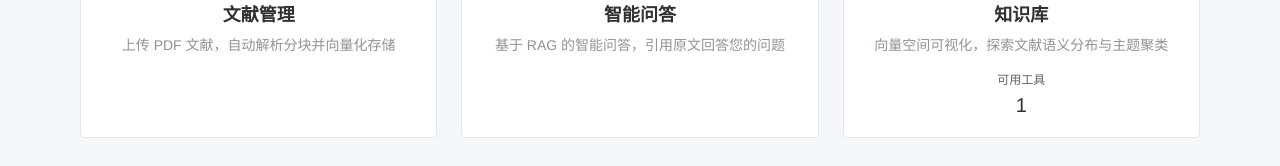
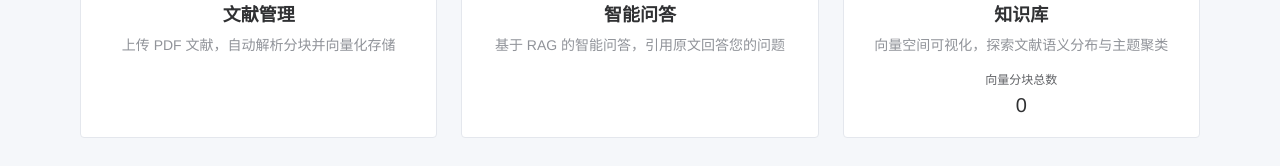
Before and after one commit to fallingnight131/PaperPilot, a Vue app in the folder frontend/: page /home in a window 1280 px wide. Shown: the part 323-489 px from the top of the page. Built offline with nearby package versions, Linux system fonts and the light colour scheme; no server answers; sample sign-in values are in the browser's storage.

Commit message:
修改首页ui

```diff
--- a/frontend/src/views/HomeView.vue
+++ b/frontend/src/views/HomeView.vue
@@ -74,7 +74,7 @@
             <h3>知识库</h3>
             <p>向量空间可视化，探索文献语义分布与主题聚类</p>
             <div class="stats">
-              <el-statistic title="可用工具" :value="1" />
+              <el-statistic title="向量分块总数" :value="stats.chunkCount ?? 0" />
             </div>
           </el-card>
         </el-col>
@@ -155,7 +155,7 @@
 import { ref, computed, onMounted } from 'vue'
 import { useRouter, useRoute } from 'vue-router'
 import { useAuthStore } from '../stores/auth'
-import { documentAPI, chatAPI } from '../api'
+import { documentAPI, chatAPI, knowledgeAPI } from '../api'
 import PdfViewer from '../components/PdfViewer.vue'
 
 const router = useRouter()
@@ -237,13 +237,15 @@ const goChat = (doc) => {
 
 onMounted(async () => {
   try {
-    const [docsRes, chatsRes] = await Promise.all([
+    const [docsRes, chatsRes, knowledgeRes] = await Promise.all([
       documentAPI.getList({ page: 1, per_page: 1 }),
       chatAPI.getConversations(),
+      knowledgeAPI.getStats(),
     ])
     stats.value = {
       documentCount: docsRes.total || 0,
       conversationCount: chatsRes.conversations?.length || 0,
+      chunkCount: knowledgeRes.chunk_count || 0,
     }
   } catch (err) {
     // 忽略首页统计加载错误
```
